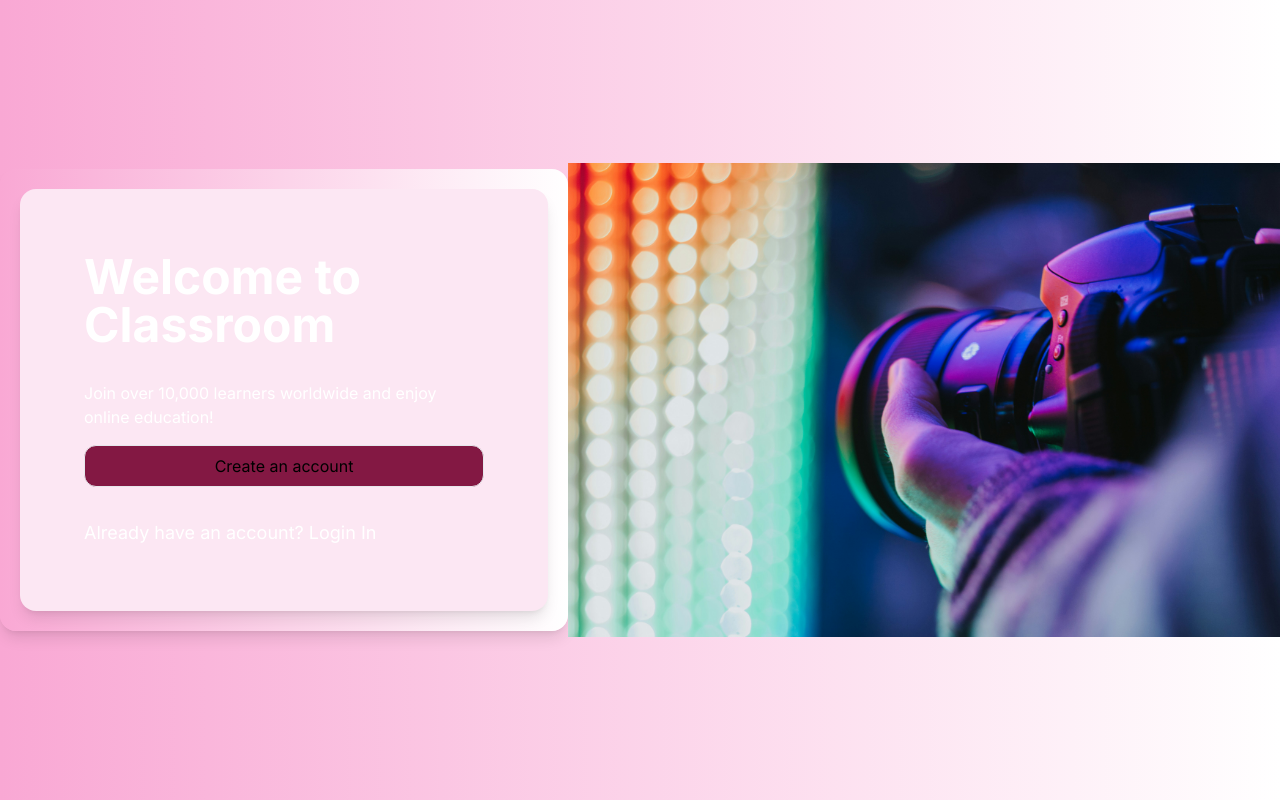
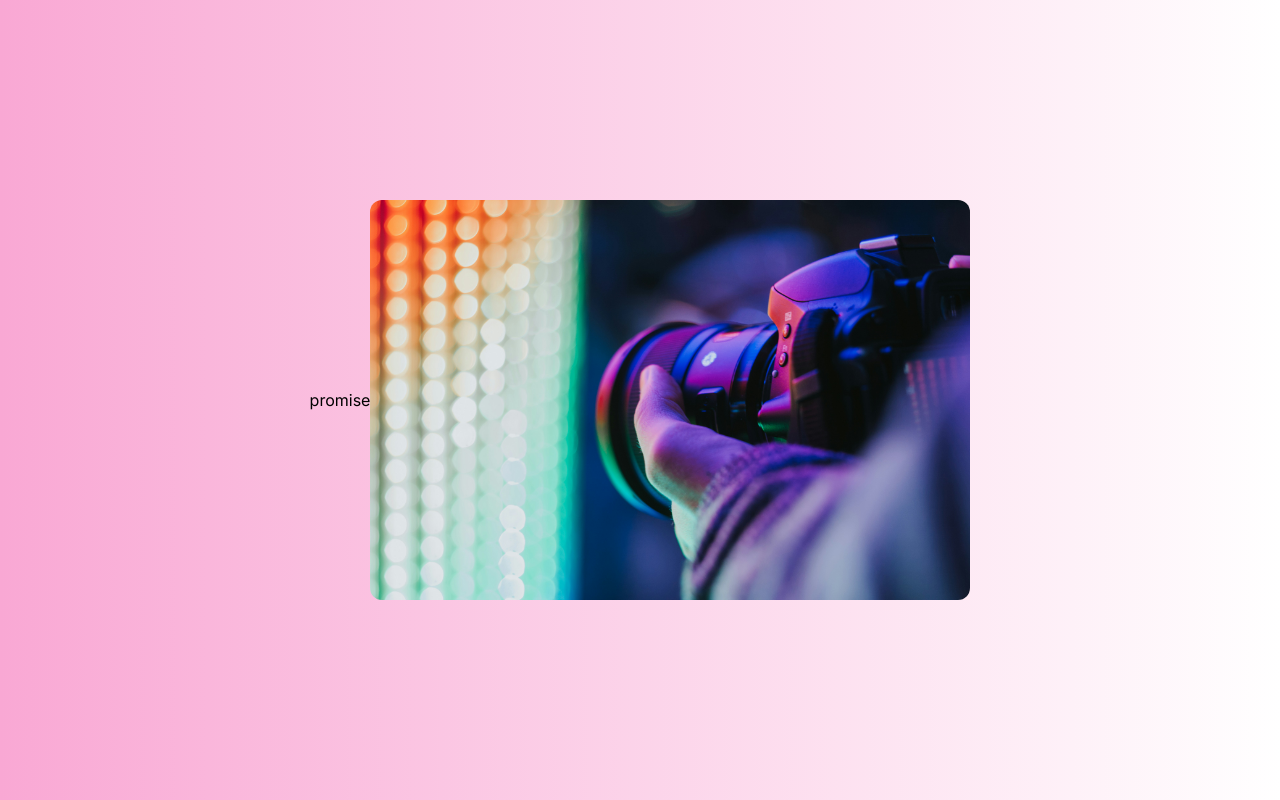
Before and after one commit to sidevi/Signup-validation, a Next.js app: page / in a window 1280 px wide. Built offline with nearby package versions, Linux system fonts and the light colour scheme.

Commit message:
small screen

```diff
--- a/src/app/component/Signup/Signup.tsx
+++ b/src/app/component/Signup/Signup.tsx
@@ -1,36 +1,10 @@
-//   import Image from "next/image";
-// import  signup  from "../assests/signup.jpg"
 
 
 
 
-// export default function Signup() {
-//   return (
-//     <div className=" flex">
-// <div>
 
+"use client";
 
-
-
-// </div>
-
-// <div>
-// <img src={signup} alt="Sign Up" />
-// </div>
-
-
-//     </div>
-
-
-//   );
-// }
-
-
-
-
-"use client"
-//   );
-// }
 import Image from "next/image";
 import Link from "next/link";
 import signup from "../assests/img/signup.jpg"
@@ -50,51 +24,32 @@ export default function Signup() {
 
 
 {isSmallScreen ? (
-        <div className="relative">
-          {/* <Image src={signup} alt="signup" layout="fill" objectFit="cover" />
-          <div className="absolute top-0 left-0 right-0 bottom-0 flex items-center justify-center">
-            <div className="bg-pink-100 flex-col rounded-2xl shadow-lg max-w-3xl p-5 items-center grid gap-4 sm:p-10 md:p-16">
-              <h1 className="text-white text-3xl sm:text-4xl md:text-5xl font-bold">Welcome to Classroom</h1>
-              <h2 className="text-xs sm:text-sm md:text-base mt-4 text-white">Join over 10,000 learners worldwide and enjoy online education!</h2>
-              <button className="py-2 px-5 bg-pink-900 border rounded-xl hover:scale-110 duration-300 text-black">Create an account</button>
-              <h1 className="text-sm sm:text-base md:text-lg mt-4 text-white">Already have an account? <Link href="/login">Login In</Link></h1>
-            </div>
-          </div> */}
-         {/* <div className="flex justify-center items-center w-screen h-screen z-[-1]">
-        <div className="bg-pink-100 flex-col rounded-2xl shadow-lg max-w-3xl p-5 items-center grid gap-4 sm:p-10 md:p-16">
-          <h1 className="text-white text-3xl sm:text-4xl md:text-5xl font-bold">Welcome to Classroom</h1>
-          <h2 className="text-xs sm:text-sm md:text-base mt-4 text-white">Join over 10,000 learners worldwide and enjoy online education!</h2>
-          <button className="py-2 px-5 bg-pink-900 border rounded-xl hover:scale-110 duration-300 text-black">Create an account</button>
-          <h1 className="text-sm sm:text-base md:text-lg mt-4 text-white">Already have an account? <Link href="/login">Login In</Link></h1>
-        </div>
-      </div>
+  <div className="relative">
 
+<div className="bg-gradient-to-r from-pink-300 to-white flex rounded-2xl shadow-lg max-w-3xl p-5 items-center">
 
+  <div className="bg-gradient-to-r from-pink-300 to-white flex rounded-2xl shadow-lg max-w-3xl p-5 items-center relative z-10">
+    <div className="bg-pink-100 flex-col rounded-2xl shadow-lg max-w-3xl p-5 items-center grid gap-4 sm:p-10 md:p-16">
+      <h1 className="text-white text-3xl sm:text-4xl md:text-5xl font-bold">
+        Welcome to Classroom
+      </h1>
+      <h2 className="text-xs sm:text-sm md:text-base mt-4 text-white">
+        Join over 10,000 learners worldwide and enjoy online education!
+      </h2>
+      <button className="py-2 px-5 bg-pink-900 border rounded-xl hover:scale-110 duration-300 text-black">
+        Create an account
+      </button>
+      <h1 className="text-sm sm:text-base md:text-lg mt-4 text-white">
+        Already have an account? <Link href="/login">Login In</Link>
+      </h1>
+    </div>
+  </div>
 
-      <div>
-          <Image src={signup} alt="signup" width={900} height={300} />
-        </div>
-
-
-
-        </div> */}
-     <div className="relative w-full h-screen flex justify-center items-center">
-  {/* Image */}
-  <Image src={signup} alt="signup" layout="fill" objectFit="cover" />
-
-  {/* Form input */}
-  <div className="absolute top-0 left-0 right-0 bottom-0 flex justify-center items-center bg-opacity-50 bg-gray-900">
-    <div className="bg-pink-100 flex-col rounded-2xl shadow-lg max-w-3xl p-5 items-center grid gap-4 sm:p-10 md:p-16 z-10">
-      <h1 className="text-white text-3xl sm:text-4xl md:text-5xl font-bold">Welcome to Classroom</h1>
-      <h2 className="text-xs sm:text-sm md:text-base mt-4 text-white">Join over 10,000 learners worldwide and enjoy online education!</h2>
-      <button className="py-2 px-5 bg-pink-900 border rounded-xl hover:scale-110 duration-300 text-black">Create an account</button>
-      <h1 className="text-sm sm:text-base md:text-lg mt-4 text-white">Already have an account? <Link href="/login">Login In</Link></h1>
-    </div>
+  <div className="hidden md:block absolute inset-0 z-0">
+    <Image src={signup} alt="signup" width={900} height={300} className="object-cover w-full h-full" />
   </div>
 </div>
 </div>
-
-
 
 
 
@@ -103,20 +58,24 @@ export default function Signup() {
 
 
       <>
-        <div className=" bg-gradient-to-r from-pink-300 to-white flex rounded-2xl shadow-lg max-w-3xl p-5 items-center">
-        <div className="bg-pink-100 flex-col rounded-2xl shadow-lg max-w-3xl p-5 items-center grid gap-4 sm:p-10 md:p-16">
-          <h1 className="text-white text-3xl sm:text-4xl md:text-5xl font-bold">Welcome to Classroom</h1>
-          <h2 className="text-xs sm:text-sm md:text-base mt-4 text-white">Join over 10,000 learners worldwide and enjoy online education!</h2>
-          <button className="py-2 px-5 bg-pink-900 border rounded-xl hover:scale-110 duration-300 text-black">Create an account</button>
-          <h1 className="text-sm sm:text-base md:text-lg mt-4 text-white">Already have an account? <Link href="/login">Login In</Link></h1>
-        </div>
-      </div>
 
 
 
-      <div className="hidden md:block">
-          <Image src={signup} alt="signup" width={900} height={300} />
-        </div>
+<div className="  flex  justify-between ">
+
+<div className="flex  items-center justify-between "> promise</div>
+
+
+
+
+<div className="">
+    <Image src={signup} alt="signup" width={600} height={600} className="rounded-xl" />
+  </div>
+
+
+</div>
+
+
 
       </>
       )}
```
